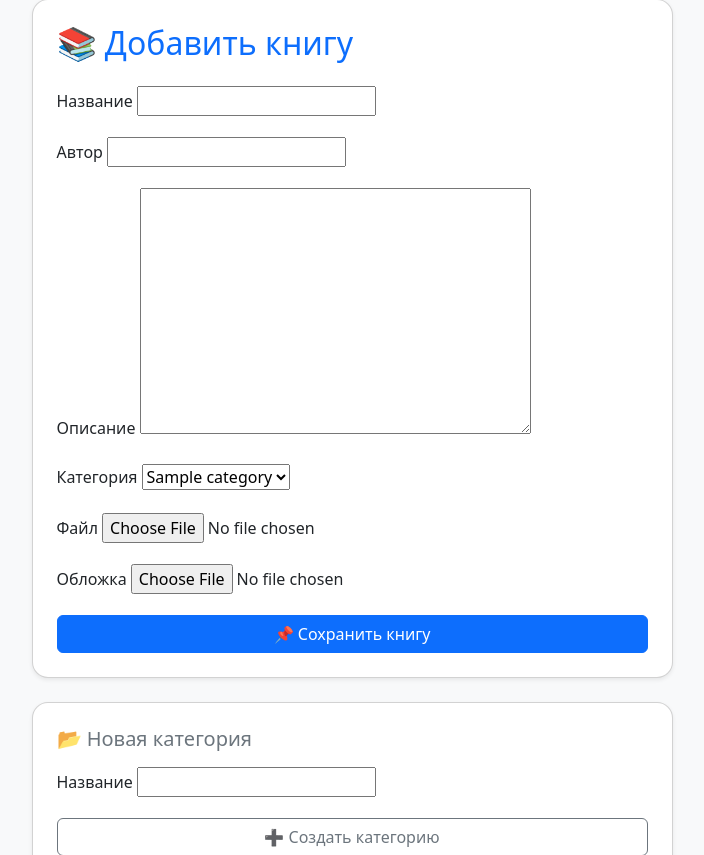
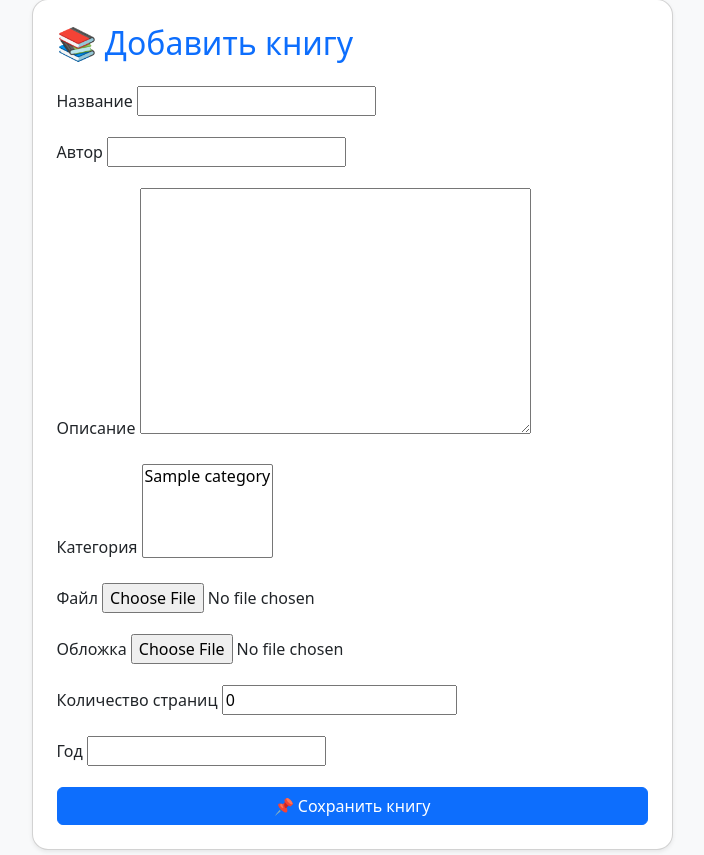
Before and after one commit to Dungeon-master06/exem-project, a Django app: page /add/ in a window 1280 px wide. Shown: the part 135-990 px from the top of the page, without its empty margins (288-992 px from the left). Run offline with Django 5.2, Linux system fonts and the light colour scheme; a user stored in the database is signed in; tables that the repository leaves empty hold one stand-in row (values such as "Sample post"); grey boxes marked "Sample" are stand-in pictures; some libraries are stand-ins or nearby versions.

Commit message:
сделал так чтобы книга могла иметь несколько категории

```diff
--- a/apps/books/admin.py
+++ b/apps/books/admin.py
@@ -1,12 +1,14 @@
 from django.contrib import admin
 from .models import Book, Category
 
-class BookAdmin(admin.ModelAdmin):
-    list_display = ('title', 'category', 'author', 'uploaded_at')
 
 class CategoryAdmin(admin.ModelAdmin):
     list_display = ['title', 'slug']
     prepopulated_fields = {'slug' :('title',)}
 
+class BookAdmin(admin.ModelAdmin):
+    list_display = ('title', 'author', 'uploaded_at')
+    filter_horizontal = ('category',)
+
 admin.site.register(Book, BookAdmin)
 admin.site.register(Category, CategoryAdmin)
--- a/apps/books/form.py
+++ b/apps/books/form.py
@@ -9,4 +9,8 @@ class CategoryForm(forms.ModelForm):
 class BookForm(forms.ModelForm):
     class Meta:
         model = Book
-        fields = ['title', 'author', 'description', 'category', 'file', 'cover_image']
+        fields = ['title', 'author', 'description', 'category', 'file', 'cover_image', 'pages', 'year']
+        category = forms.ModelMultipleChoiceField(
+        queryset=Category.objects.all(),
+        widget=forms.CheckboxSelectMultiple,
+    )
--- a/apps/books/models.py
+++ b/apps/books/models.py
@@ -2,9 +2,11 @@ from django.db import models
 from django.urls import reverse
 from django.core.validators import MinValueValidator, MaxValueValidator
 
+
 class Category(models.Model):
     title = models.CharField(max_length=100, verbose_name="Название")
     slug = models.SlugField(unique=True, blank=True, null=True)
+
 
     def __str__(self):
         return self.title
@@ -16,8 +18,9 @@ class Category(models.Model):
         verbose_name = 'Категории книг'
         verbose_name_plural = 'Категории книг'
 
+
 class Book(models.Model):
-    category = models.ForeignKey(Category, on_delete=models.CASCADE,default=1,related_name='books', verbose_name="категория")
+    category = models.ManyToManyField(Category, related_name='books', verbose_name="категория")
     title = models.CharField(max_length=255, verbose_name="Название")
     author = models.CharField(max_length=255, verbose_name="Автор")
     description = models.TextField(blank=True, verbose_name='Описание')
--- a/apps/books/views.py
+++ b/apps/books/views.py
@@ -11,11 +11,11 @@ def book_list(request):
     settings = Settings.objects.latest('id')
     categories = Category.objects.all()
     social_links = SocialLink.objects.all()
-    category_id = request.GET.get('category')
+    category_id = request.GET.get('category', '')
     search_query = request.GET.get('q', '')
     author_filter = request.GET.get('author', '')
     if category_id:
-        books = Book.objects.filter(category_id=category_id)
+        books = Book.objects.filter(category__id=category_id)
     else:
         books = Book.objects.all()
     if search_query:
--- a/apps/exams/models.py
+++ b/apps/exams/models.py
@@ -1,5 +1,6 @@
 from django.db import models
 from ckeditor.fields import RichTextField
+
 
 class Settings(models.Model):
     name = models.CharField(max_length=100, verbose_name="Название сайта")
@@ -18,6 +19,7 @@ class Settings(models.Model):
         verbose_name = 'Настройка'
         verbose_name_plural = 'Настройки'
 
+
 class FAQ(models.Model):
     question = models.CharField(max_length=255, verbose_name="Вопрос")
     answer = RichTextField(verbose_name="Ответ",config_name='default')
@@ -28,6 +30,7 @@ class FAQ(models.Model):
     class Meta:
         verbose_name = 'Вопрос'
         verbose_name_plural = 'Вопросы'
+
 
 class SocialLink(models.Model):
     name = models.CharField(max_length=100, verbose_name="Название")
--- a/apps/exams/views.py
+++ b/apps/exams/views.py
@@ -1,6 +1,7 @@
 from django.shortcuts import render
 from .models import Settings, FAQ, SocialLink
 from django.contrib.auth.models import User
+
 
 def home(request):
     settings = Settings.objects.latest('id')
@@ -12,6 +13,7 @@ def home(request):
     }
     return render(request, 'index.html', context)
 
+
 def contact(request):
     settings = Settings.objects.latest('id')
     social_links = SocialLink.objects.all()
@@ -20,6 +22,7 @@ def contact(request):
         'social_links': social_links,
     }
     return render(request, 'pages/contact.html', context)
+
 
 def faq(request):
     settings = Settings.objects.latest('id')
@@ -32,6 +35,7 @@ def faq(request):
     }
     return render(request, 'pages/faq.html', context)
 
+
 def social_links(request):
     return {
         'social_links': SocialLink.objects.all()
--- a/templates/pages/books.html
+++ b/templates/pages/books.html
@@ -69,7 +69,7 @@
                                     <a href="{{ book.get_absolute_url }}" class="text-decoration-none text-dark">{{ book.title }}</a>
                                 </h5>
                                 <h6 class="card-subtitle mb-2 text-muted">{{ book.author }}</h6>
-                                <p class="card-text">{{ book.description|truncatewords:20 }}</p>
+                                <p class="card-text">{{ book.description|truncatewords:10 }}</p>
                                 <div class="mt-auto">
                                     <a href="{{ book.get_absolute_url }}" class="btn btn-primary btn-sm w-100 mb-2">Подробнее 📖</a>
                                 </div>
```
Also changed, not shown: apps/books/migrations/0006_remove_book_category_book_category.py (added), apps/exams/migrations/0005_alter_sociallink_icon.py (added).
